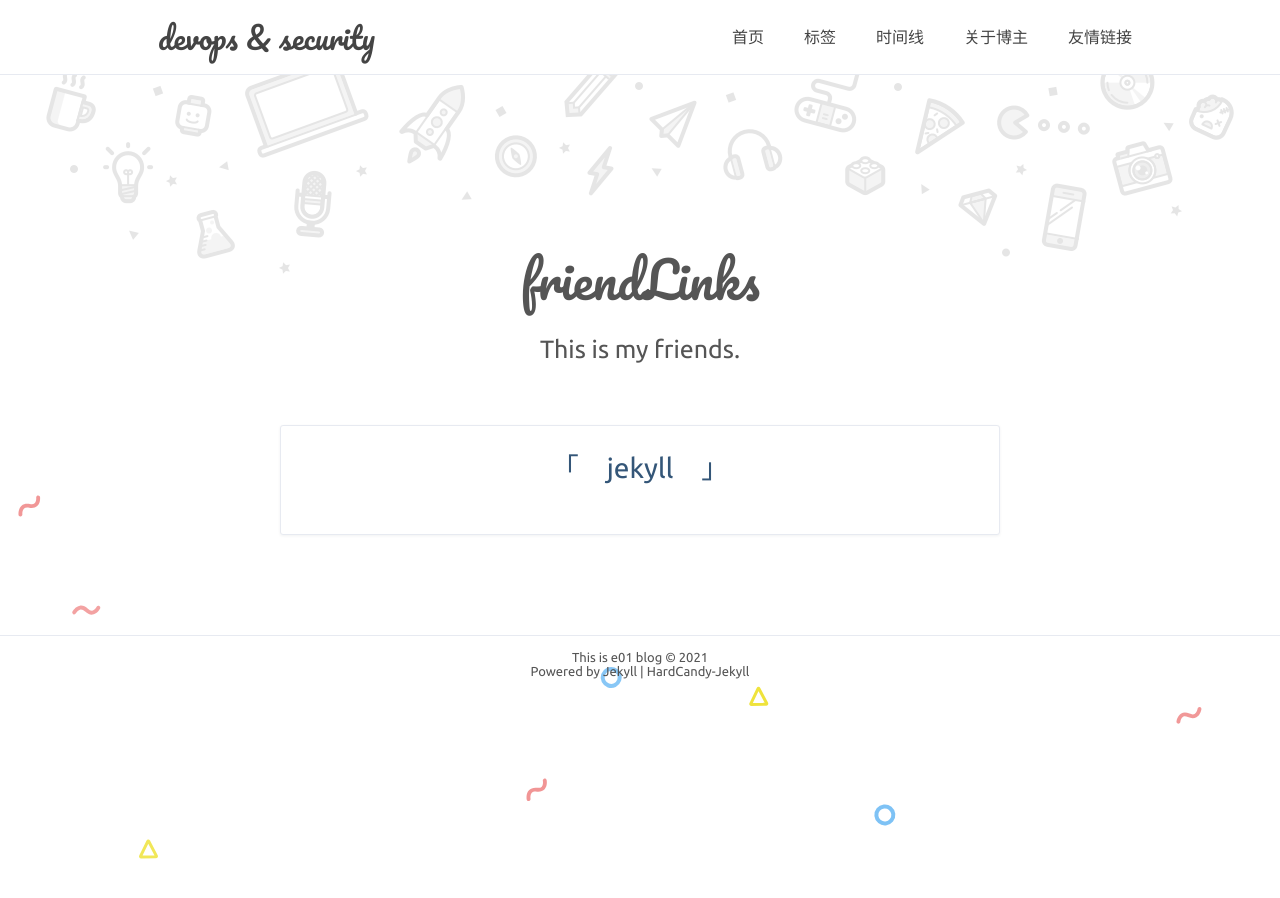
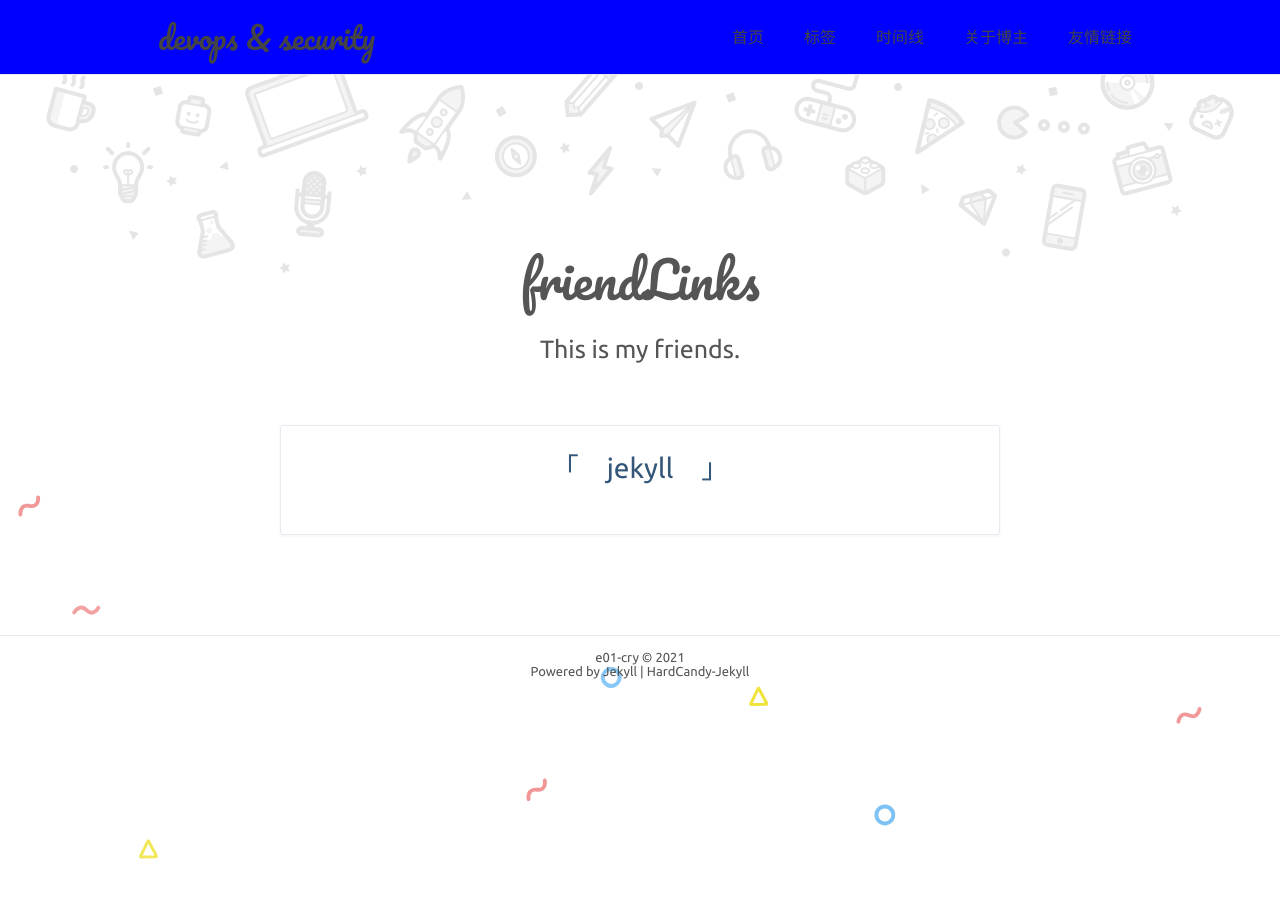
Before and after one commit to e01-cry/e01-cry.github.io, a Jekyll site: the page built from friendLink.html, in a window 1280 px wide. Built offline with Jekyll 4.4.1, drawn with Linux system fonts in a browser that asks for light colours; comment, search, counter and statistics services are not loaded.

Commit message:
update blog

```diff
--- a/_config.yml
+++ b/_config.yml
@@ -1,5 +1,5 @@
 # Site settings 配置站点
-title: 'This is e01 blog'
+title: 'e01-cry'
 description: 'note & share knowledge'
 keywords: 'security,devops'
 url: 'https://e01-cry.github.io' # your host
@@ -23,7 +23,7 @@ aboutyou: 'nobody'
 portraits: '/assets/profile.jpg' # your portraits image file path
 
 # SNS
-SNS: true
+SNS: false
 SNS-icon: #['Facebook', 'weibo', 'qq', 'github', 'Dribbble', 'Twitter', 'instagram', 'weixin', 'Codepen']
   mail: 'mailto:abc@gmail.com'
   weixin: '' # 你的微信二维码存放的地址
@@ -76,11 +76,11 @@ client_id: ''  # 注册 OAuth Application 后获得的 client_id
 client_secret: ''  # 注册 OAuth Application 后获得的 client_secret
 
 # Share : weibo, qq, wechat, tencent, douban, qzone, linkedin, diandian, facebook, twitter, google
-social-share: true
+social-share: false
 social-share-items: ['qq', 'wechat', 'weibo', 'twitter', 'facebook']
 
 # 百度统计 在baidu-url里填写自己相关的url代码
-baidu: true
+baidu: false
 baidu-url: ''
 # 谷歌分析 在google-ID里填写自己在谷歌分析获得的追踪ID
 google: false
--- a/assets/css/style.css
+++ b/assets/css/style.css
@@ -18,7 +18,7 @@ a{
 #index-header{
     width: 100%;
     height: 75px;
-    background-color: white;
+    background-color: blue;
     border-bottom: 1px solid #e7eaf1;
     -webkit-box-sizing: border-box;
             box-sizing: border-box;
```
Also changed, not shown: screenshot/1.png (deleted), screenshot/10.png (deleted), screenshot/2.png (deleted), screenshot/3.png (deleted), screenshot/4.png (deleted), screenshot/5.png (deleted), screenshot/6.png (deleted), screenshot/7.png (deleted), screenshot/8.png (deleted), screenshot/9.png (deleted), screenshot/sns-icon.png (deleted), screenshot/博客代码高亮例子.png (deleted).
